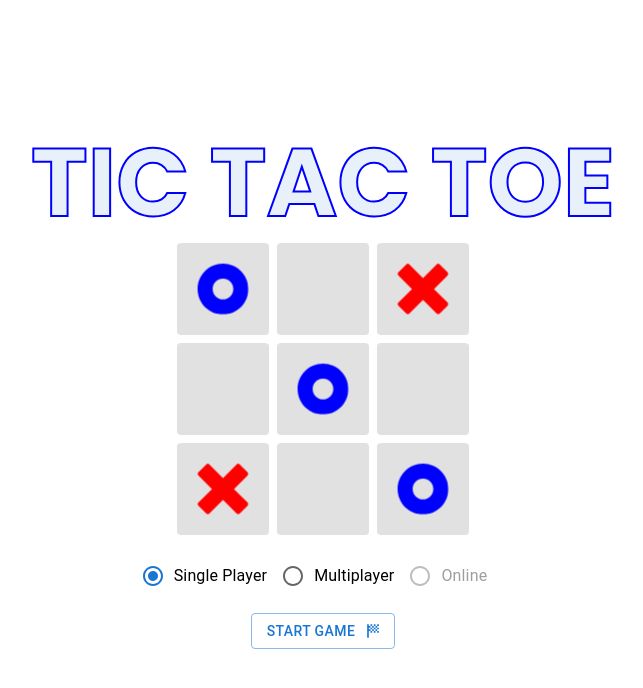
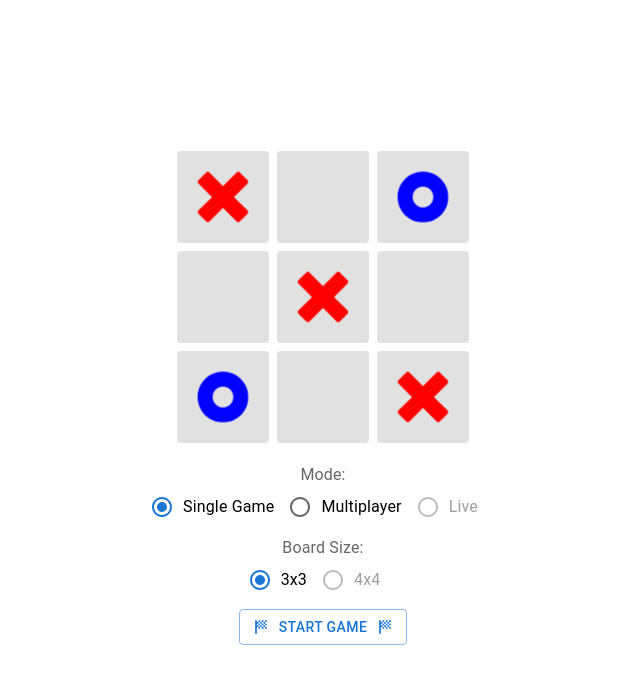
Before and after one commit to eugendred/tic-tac-toe, a React (Vite) app: page / in a window 1280 px wide. Shown: the top 688 px of the page, without its empty margins (317-960 px from the left). Built offline with nearby package versions, Linux system fonts and the light colour scheme.

Commit message:
fix game history

```diff
--- a/src/components/animated-title/styles.scss
+++ b/src/components/animated-title/styles.scss
@@ -57,11 +57,11 @@
     90% { transform: translateY(-8vh) scaleY(3); }
   }
 
-  @media (max-width: 640px) {
-    font-size: 4.5rem;
+  @media (max-width: 680px) {
+    font-size: 4.25rem;
   }
 
   @media (max-width: 480px) {
-    font-size: 2.875rem;
+    font-size: 2.575rem;
   }
 }
--- a/src/components/common/board-preview/index.tsx
+++ b/src/components/common/board-preview/index.tsx
@@ -23,7 +23,7 @@ const BoardPreviewContainer = styled(Box)({
 export const GameBoardPreview: React.FC = () => {
   const boardCells = useMemo(
     () => (
-      ['O','','X','','O','','X','','O'].map((value, idx) => (
+      ['X','','O','','X','','O','','X'].map((value, idx) => (
         <span key={idx} className="board-cell">
           {value === 'O' ? <CircleIcon infinite /> : value === 'X' ? <XMarkIcon infinite /> : ''}
         </span>
--- a/src/pages/game-room/shared/board/index.tsx
+++ b/src/pages/game-room/shared/board/index.tsx
@@ -79,7 +79,7 @@ const StyledPlayArea = styled(Box)({
 });
 
 export const GameBoard: React.FC = memo(() => {
-  const { boardSize, boardState, gameState, makeMove, addToHistory } = useGameBoard();
+  const { gameSettings, boardState, gameState, makeMove, addToHistory } = useGameBoard();
 
   const handleClickCell = useCallback(
     (idx: number) => () => {
@@ -121,8 +121,8 @@ export const GameBoard: React.FC = memo(() => {
 
       <StyledPlayArea
         sx={{
-          gridTemplateRows: `repeat(${boardSize}, 1fr)`,
-          gridTemplateColumns: `repeat(${boardSize}, 1fr)`,
+          gridTemplateRows: `repeat(${gameSettings.size}, 1fr)`,
+          gridTemplateColumns: `repeat(${gameSettings.size}, 1fr)`,
         }}
       >
         {boardCells}
--- a/src/pages/welcome/index.tsx
+++ b/src/pages/welcome/index.tsx
@@ -5,6 +5,7 @@ import {
   Button,
   FormControl,
   FormControlLabel,
+  FormLabel,
   RadioGroup,
   Radio,
   Tooltip,
@@ -13,8 +14,8 @@ import {
 import SportsScore from '@mui/icons-material/SportsScore';
 
 import useGameRoom from '../../hooks/useGameRoom';
-import { AnimatedTitle, GameBoardPreview } from '../../components';
-import { GameModeEnum } from '../../types';
+import { GameBoardPreview } from '../../components';
+import { GameModeEnum, GameSettings, GameSizeEnum } from '../../types';
 
 const BaseContainer = styled(Box)({
   minHeight: '92vh',
@@ -27,41 +28,57 @@ const BaseContainer = styled(Box)({
 });
 
 const WelcomePage: React.FC = () => {
-  const { gameMode, setGameMode, startNewGame } = useGameRoom();
+  const { gameSettings, setGameSettings, startNewGame } = useGameRoom();
 
-  const handleChangeGameMode = useCallback(
+  const handleChangeGameSettings = useCallback(
     (e: React.ChangeEvent<HTMLInputElement>) => {
-      setGameMode(e.target.value as GameModeEnum);
+      setGameSettings((prev: GameSettings) => ({ ...prev, [e.target.name]: e.target.value }));
     },
-    [],
+    [setGameSettings],
   );
 
   return (
     <BaseContainer>
-      <Box>
-        <AnimatedTitle text="TIC TAC TOE" />
+      <GameBoardPreview />
+
+      <Box sx={{ mb: 1 }}>
+        <FormControl>
+          <FormLabel>Mode:</FormLabel>
+          <RadioGroup
+            row
+            sx={{ justifyContent: "center" }}
+            name="mode"
+            value={gameSettings.mode || GameModeEnum.SINGLE_PLAYER}
+            onChange={handleChangeGameSettings}
+          >
+            <FormControlLabel control={<Radio />} value={GameModeEnum.SINGLE_PLAYER} label="Single Game" />
+            <FormControlLabel control={<Radio />} value={GameModeEnum.MULTIPLAYER} label="Multiplayer" />
+            <Tooltip title="Not available yet">
+              <FormControlLabel control={<Radio />} label="Live" disabled />
+            </Tooltip>
+          </RadioGroup>
+        </FormControl>
       </Box>
 
-      <GameBoardPreview />
-
-      <Box sx={{ mb: 2 }}>
+      <Box sx={{ mb: 1 }}>
         <FormControl>
+          <FormLabel>Board Size:</FormLabel>
           <RadioGroup
             row
-            value={gameMode || GameModeEnum.SINGLE_PLAYER}
-            onChange={handleChangeGameMode}
+            sx={{ justifyContent: "center" }}
+            name="size"
+            value={gameSettings.size || GameSizeEnum.DEFAULT}
+            onChange={handleChangeGameSettings}
           >
-            <FormControlLabel control={<Radio />} value={GameModeEnum.SINGLE_PLAYER} label="Single Player" />
-            <FormControlLabel control={<Radio />} value={GameModeEnum.MULTIPLAYER} label="Multiplayer" />
-            <Tooltip title="Not available yet">
-              <FormControlLabel control={<Radio />} label="Online" disabled />
-            </Tooltip>
+            <FormControlLabel control={<Radio />} value={GameSizeEnum.DEFAULT} label="3x3" />
+            <FormControlLabel control={<Radio />} value={GameSizeEnum.EXTENDED} label="4x4" disabled />
           </RadioGroup>
         </FormControl>
       </Box>
 
       <Button
         variant="outlined"
+        startIcon={<SportsScore />}
         endIcon={<SportsScore />}
         onClick={startNewGame}
       >
--- a/src/providers/gameBoard.provider.tsx
+++ b/src/providers/gameBoard.provider.tsx
@@ -10,9 +10,8 @@ import {
 
 import { useFetch, useGameRoom } from '../hooks';
 import { GameHistoryAction, IGameHistoryAction } from '../utils';
-import { GameStateProps, GameModeEnum, GameLevelEnum, GamePlayerEnum } from '../types';
+import { GameStateProps, GameModeEnum, GameLevelEnum, GamePlayerEnum, GameSettings } from '../types';
 
-const DEFAULT_BOARD_SIZE = 3;
 const DEFAULT_GAME_STATE = Object.freeze({
   player: GamePlayerEnum.X,
   winner: '',
@@ -22,13 +21,11 @@ const DEFAULT_GAME_STATE = Object.freeze({
 });
 
 export type GameBoardContextProps = {
-  readonly boardSize: number;
+  readonly gameSettings: GameSettings;
   readonly boardState: string[];
   readonly gameState: GameStateProps;
   readonly gameLevel: GameLevelEnum;
-  readonly gameMode: GameModeEnum;
   readonly gameHistory: IGameHistoryAction[];
-  setBoardSize: (size: number) => void;
   setGameLevel: (level: GameLevelEnum) => void,
   setLoading: (loading: boolean) => void,
   setReplaying: (state: boolean) => void,
@@ -46,17 +43,16 @@ export const GameBoardContext = createContext<GameBoardContextProps>({} as GameB
 
 const useGameBoardContextValues = () => {
   const { postData } = useFetch();
-  const { gameMode, backToHome } = useGameRoom();
-  const [boardSize, setBoardSize] = useState(DEFAULT_BOARD_SIZE);
-  const [boardState, setBoardState] = useState(Array.from({ length: boardSize * boardSize }).fill('') as string[]);
+  const { gameSettings, backToHome } = useGameRoom();
+  const [boardState, setBoardState] = useState(Array.from({ length: gameSettings.size ** 2 }).fill('') as string[]);
   const [gameHistory, setGameHistory] = useState([] as GameHistoryAction[]);
   const [gameLevel, setGameLevel] = useState(GameLevelEnum.EASY);
   const [gameState, setGameState] = useState({ ...DEFAULT_GAME_STATE } as GameStateProps);
   const timeoutRef = useRef<any>(null);
   const intervalRef = useRef<any>(null);
 
-  const resetBoardState = (boardSize: number) => {
-    setBoardState(Array.from({ length: boardSize * boardSize }).fill('') as string[]);
+  const resetBoardState = (size: number) => {
+    setBoardState(Array.from({ length: size ** 2 }).fill('') as string[]);
   };
 
   const resetGameState = () => {
@@ -72,9 +68,9 @@ const useGameBoardContextValues = () => {
 
   const validatePlayerMove = useCallback(
     async (board: string[]) => {
-      return postData('/api/make-move', { mode: gameMode, board, level: gameLevel });
+      return postData('/api/make-move', { mode: gameSettings.mode, board, level: gameLevel });
     },
-    [gameMode, gameLevel, postData],
+    [gameSettings.mode, gameLevel, postData],
   );
 
   const setLoading = useCallback(
@@ -101,10 +97,10 @@ const useGameBoardContextValues = () => {
   const initGame = useCallback(
     () => {
       resetGameState();
-      resetBoardState(boardSize);
+      resetBoardState(gameSettings.size);
       setGameHistory([]);
     },
-    [boardSize],
+    [gameSettings.size],
   );
 
   const restartGame = useCallback(
@@ -127,10 +123,10 @@ const useGameBoardContextValues = () => {
         if (res) {
           setBoardState([...res.board]);
           setGameState((prev) => ({ ...prev, ...res.gameState }));
-          addToHistory(gameState.player, res.moveIdx);
-          if (gameMode === GameModeEnum.MULTIPLAYER) {
+          if (gameSettings.mode === GameModeEnum.MULTIPLAYER) {
             passMoveToPlayer(gameState.player === GamePlayerEnum.X ? GamePlayerEnum.O : GamePlayerEnum.X);
           }
+          addToHistory(GamePlayerEnum.O, res.moveIdx);
         }
       } catch (error) {
         console.error(error);
@@ -138,12 +134,12 @@ const useGameBoardContextValues = () => {
         setLoading(false);
       }
     },
-    [gameMode, gameState.player, validatePlayerMove, addToHistory, setLoading, passMoveToPlayer],
+    [gameSettings.mode, gameState.player, validatePlayerMove, addToHistory, setLoading, passMoveToPlayer],
   );
 
   const undoMove = useCallback(
     () => {
-      if (gameState.replaying) return;
+      if (gameSettings.mode !== GameModeEnum.SINGLE_PLAYER || gameState.replaying) return;
       setBoardState((prev) => {
         const [lastMoveX, lastMoveO]: Array<GameHistoryAction> = gameHistory.slice(-2);
         if (!lastMoveX || !lastMoveO) return prev;
@@ -155,13 +151,13 @@ const useGameBoardContextValues = () => {
       setGameHistory(() => gameHistory.slice(0, -2));
       if (gameState.isOver) resetGameState();
     },
-    [gameState.replaying, gameState.isOver, gameHistory],
+    [gameSettings.mode, gameState.replaying, gameState.isOver, gameHistory],
   );
 
   const replayGame = useCallback(
     () => {
       setReplaying(true);
-      resetBoardState(boardSize);
+      resetBoardState(gameSettings.size);
       const moves = [...gameHistory];
       intervalRef.current = setInterval(() => {
         const move: any = moves.shift();
@@ -177,12 +173,12 @@ const useGameBoardContextValues = () => {
         }
       }, 1000);
     },
-    [boardSize, gameHistory, setReplaying],
+    [gameSettings.size, gameHistory, setReplaying],
   );
 
   useEffect(() => {
-    resetBoardState(boardSize);
-  }, [boardSize]);
+    resetBoardState(gameSettings.size);
+  }, [gameSettings.size]);
 
   useEffect(() => {
     return () => {
@@ -193,13 +189,12 @@ const useGameBoardContextValues = () => {
 
   const memoedValues: GameBoardContextProps = useMemo(
     () => ({
-      boardSize,
+
       boardState,
       gameState,
       gameLevel,
-      gameMode,
+      gameSettings,
       gameHistory,
-      setBoardSize,
       setGameLevel,
       setLoading,
       setReplaying,
@@ -213,13 +208,11 @@ const useGameBoardContextValues = () => {
       backToHome,
     }),
     [
-      boardSize,
       boardState,
       gameState,
       gameLevel,
-      gameMode,
+      gameSettings,
       gameHistory,
-      setBoardSize,
       setGameLevel,
       setLoading,
       setReplaying,
--- a/src/providers/gameRoom.provider.tsx
+++ b/src/providers/gameRoom.provider.tsx
@@ -1,12 +1,17 @@
 import { useState, useCallback, useEffect, useMemo, createContext, PropsWithChildren } from 'react';
 import { useNavigate, useParams, useSearchParams } from 'react-router-dom';
 
-import { GameModeEnum } from '../types';
+import { GameModeEnum, GameSizeEnum, GameSettings } from '../types';
 import useFetch from '../hooks/useFetch';
 
+const DEFAULT_GAME_SETTINGS = Object.freeze({
+  mode: GameModeEnum.SINGLE_PLAYER,
+  size: GameSizeEnum.DEFAULT,
+});
+
 export type GameRoomContextProps = {
-  readonly gameMode: GameModeEnum;
-  setGameMode: (mode: GameModeEnum) => void;
+  readonly gameSettings: GameSettings;
+  setGameSettings: (settings: any) => void;
   startNewGame: () => Promise<void>;
   backToHome: () => void;
 };
@@ -17,7 +22,7 @@ const useGameRoomContextValues = () => {
   const { postData } = useFetch();
   const { roomId } = useParams();
   const [queryParams, setQueryParams] = useSearchParams();
-  const [gameMode, setGameMode] = useState(GameModeEnum.SINGLE_PLAYER);
+  const [gameSettings, setGameSettings] = useState({ ...DEFAULT_GAME_SETTINGS } as GameSettings);
   const navigateTo = useNavigate();
 
   const startNewGame = useCallback(
@@ -26,10 +31,10 @@ const useGameRoomContextValues = () => {
         const res = await postData('/api/rooms', null);
         if (res) {
           let routePath = '/game-room';
-          if (gameMode === GameModeEnum.ONLINE) {
-            routePath += `/${res.roomId}`;
+          if (gameSettings.mode === GameModeEnum.ONLINE) {
+            routePath += `/${res.roomId}?size=${gameSettings.size}`;
           } else {
-            routePath += `?mode=${gameMode}`;
+            routePath += `?mode=${gameSettings.mode}&size=${gameSettings.size}`;
           }
           navigateTo(routePath, { replace: true });
         };
@@ -37,42 +42,45 @@ const useGameRoomContextValues = () => {
         console.error(error);
       }
     },
-    [postData, navigateTo],
+    [gameSettings, postData, navigateTo],
   );
 
   const backToHome = useCallback(
     () => {
       setQueryParams((prev) => {
         prev.delete('mode');
+        prev.delete('size');
         return prev;
       });
-      setGameMode(GameModeEnum.SINGLE_PLAYER);
+      setGameSettings({ ...DEFAULT_GAME_SETTINGS });
       navigateTo('/');
     },
-    [navigateTo],
+    [navigateTo, setQueryParams],
   );
 
   useEffect(
     () => {
-      let mode = queryParams.get('mode') || GameModeEnum.SINGLE_PLAYER;
-      if (roomId) {
-        mode = GameModeEnum.ONLINE;
-      }
-      setGameMode(mode as GameModeEnum);
+      setGameSettings((prev) => {
+        const next = { ...prev } as GameSettings;
+        next.mode = roomId ? GameModeEnum.ONLINE : (queryParams.get('mode') || GameModeEnum.SINGLE_PLAYER) as GameModeEnum;
+        next.size = Number(queryParams.get('size')) || GameSizeEnum.DEFAULT;
+        return next;
+      });
     },
+    // eslint-disable-next-line react-hooks/exhaustive-deps
     [],
   );
 
   const memoedValues: GameRoomContextProps = useMemo(
     () => ({
-      gameMode,
-      setGameMode,
+      gameSettings,
+      setGameSettings,
       startNewGame,
       backToHome,
     }),
     [
-      gameMode,
-      setGameMode,
+      gameSettings,
+      setGameSettings,
       startNewGame,
       backToHome,
     ],
--- a/src/types/index.ts
+++ b/src/types/index.ts
@@ -1,13 +1,18 @@
 export enum GameModeEnum {
   SINGLE_PLAYER = 'single-player',
   MULTIPLAYER = 'multiplayer',
-  ONLINE = 'online',
+  LIVE = 'live',
 };
 
 export enum GameLevelEnum {
   EASY = 'EASY',
   MEDIUM = 'MEDIUM',
   HARD = 'HARD',
+};
+
+export enum GameSizeEnum {
+  DEFAULT = 3,
+  EXTENDED = 4,
 };
 
 export enum GamePlayerEnum {
@@ -27,3 +32,8 @@ export type GameEvaluationResult = {
   isOver: boolean;
   winner: string;
 };
+
+export type GameSettings = {
+  mode: GameModeEnum;
+  size: GameSizeEnum;
+};
```
Also changed, not shown: src/pages/game-room/index.tsx (+6 -31 lines).
